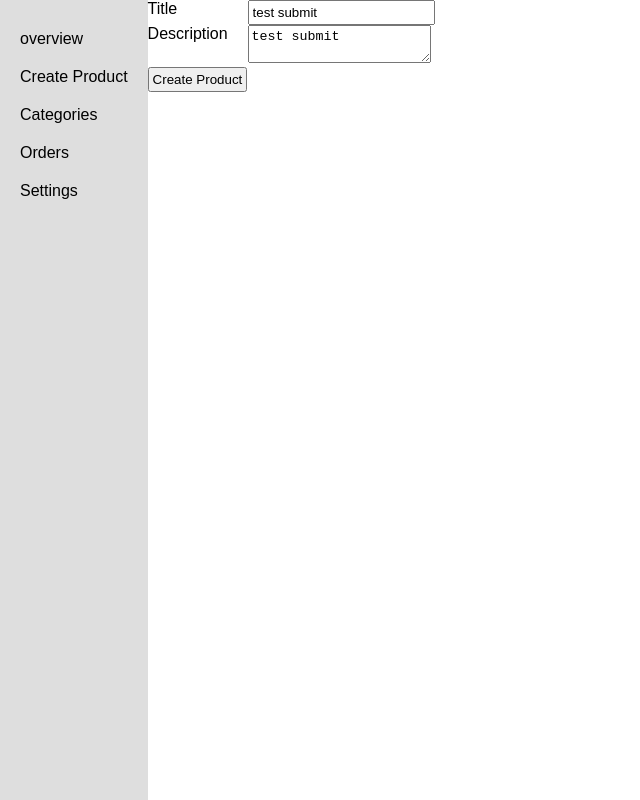
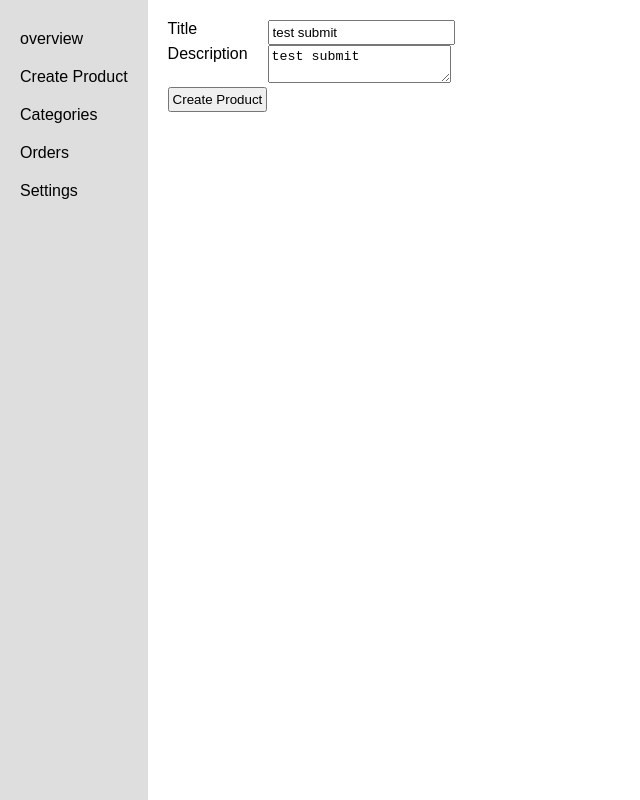
Before and after one commit to Jason-Smith-Code/ecommerce, a React (Create React App) app in the folder front-end/: page /admin/create-product in a window 1280 px wide. Shown: the whole page, without its empty margins (0-640 px from the left). Built offline with nearby package versions, Linux system fonts and the light colour scheme.

Commit message:
Update AdminProduct.js
added a class to apply styles

```diff
--- a/front-end/src/routes/admin/AdminProduct.js
+++ b/front-end/src/routes/admin/AdminProduct.js
@@ -3,7 +3,7 @@ import { ProductForm } from "../../components/forms/ProductForm";
 
 export const AdminProduct = () => {
   return (
-    <div>
+    <div className="admin-content">
       <ProductForm />
     </div>
   );
```
